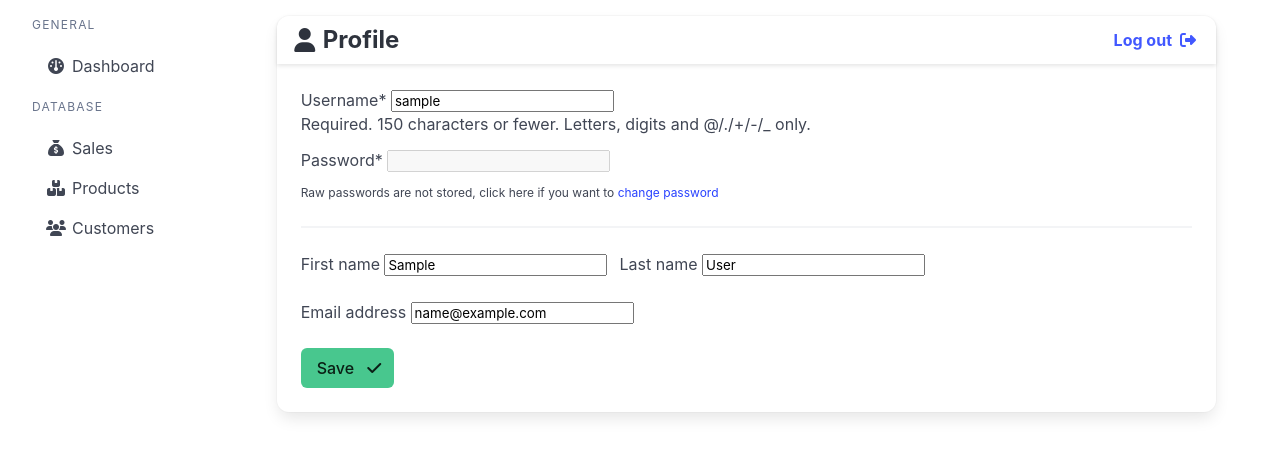
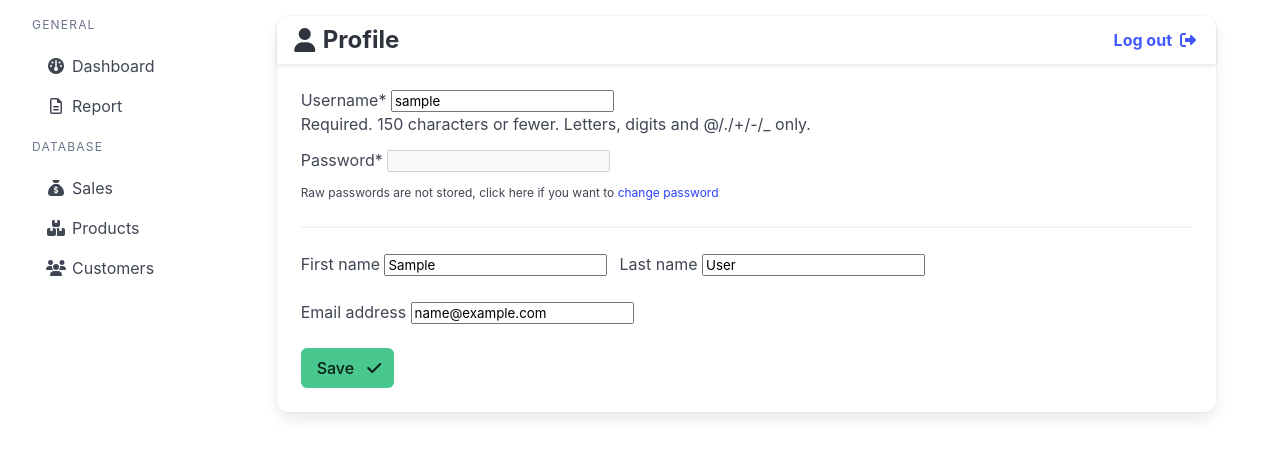
Before and after one commit to Jaysnvith/sales_prototype, a Django app: page /sales/user/ in a window 1280 px wide. Shown: the part 52-509 px from the top of the page. Run offline with Django 5.2, Linux system fonts and the light colour scheme; the visitor is signed in with stand-in values (Sample User, id 1); some libraries are stand-ins or nearby versions.

Commit message:
Added report page

```diff
--- a/sales_api/templates/sales_api/master.html
+++ b/sales_api/templates/sales_api/master.html
@@ -110,6 +110,14 @@
                     </span>
                   </a>
                 </li>
+                <li>
+                  <a class="{% if request.resolver_match.url_name == 'report' %}is-active{% else %}is-floating-x{% endif %}" href="{% url 'sales_api:report' %}">
+                    <span class="icon-text">
+                      <span class="icon"><i class="fa-regular fa-file-lines {% if request.resolver_match.url_name == 'report' %}fa-flip{% endif %}"></i></span>
+                      <span>Report</span>
+                    </span>
+                  </a>
+                </li>
               </ul>
               <p class="menu-label">Database</p>
               <ul class="menu-list">
--- a/sales_api/urls.py
+++ b/sales_api/urls.py
@@ -4,7 +4,9 @@ from . import views
 app_name='sales_api'
 urlpatterns = [
     path("user/", views.profile_view, name="user"),
+
     path("dashboard/", views.SalesDashboard, name="dashboard"),
+    path("report/", views.SalesReport, name="report"),
     path("product/", views.SalesProduct.as_view(), name="product"),
     path("order/", views.SalesSale.as_view(), name="sale"),
     path("customer/", views.SalesCustomer.as_view(), name="customer"),
--- a/sales_api/views.py
+++ b/sales_api/views.py
@@ -82,6 +82,10 @@ def SalesDashboard(request):
 
     return render(request, 'sales_api/sales_dashboard.html', context)
 
+# Report
+def SalesReport(request):
+    return render(request,'sales_api/sales_report.html')
+
 # Table
 class SalesSale(LoginRequiredMixin, ListView):
     model = Sale
```
Also changed, not shown: sales_api/templates/sales_api/sales_report.html (added, +26 -0 lines).
